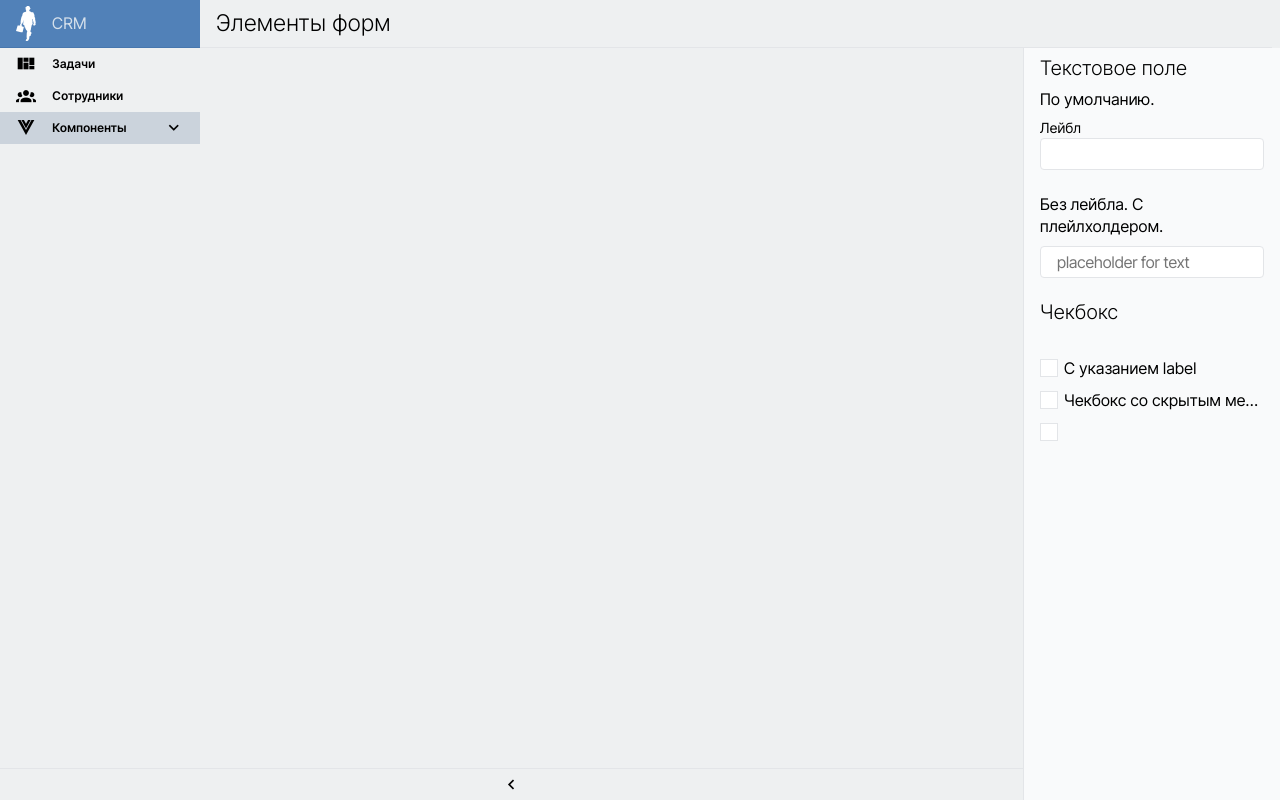
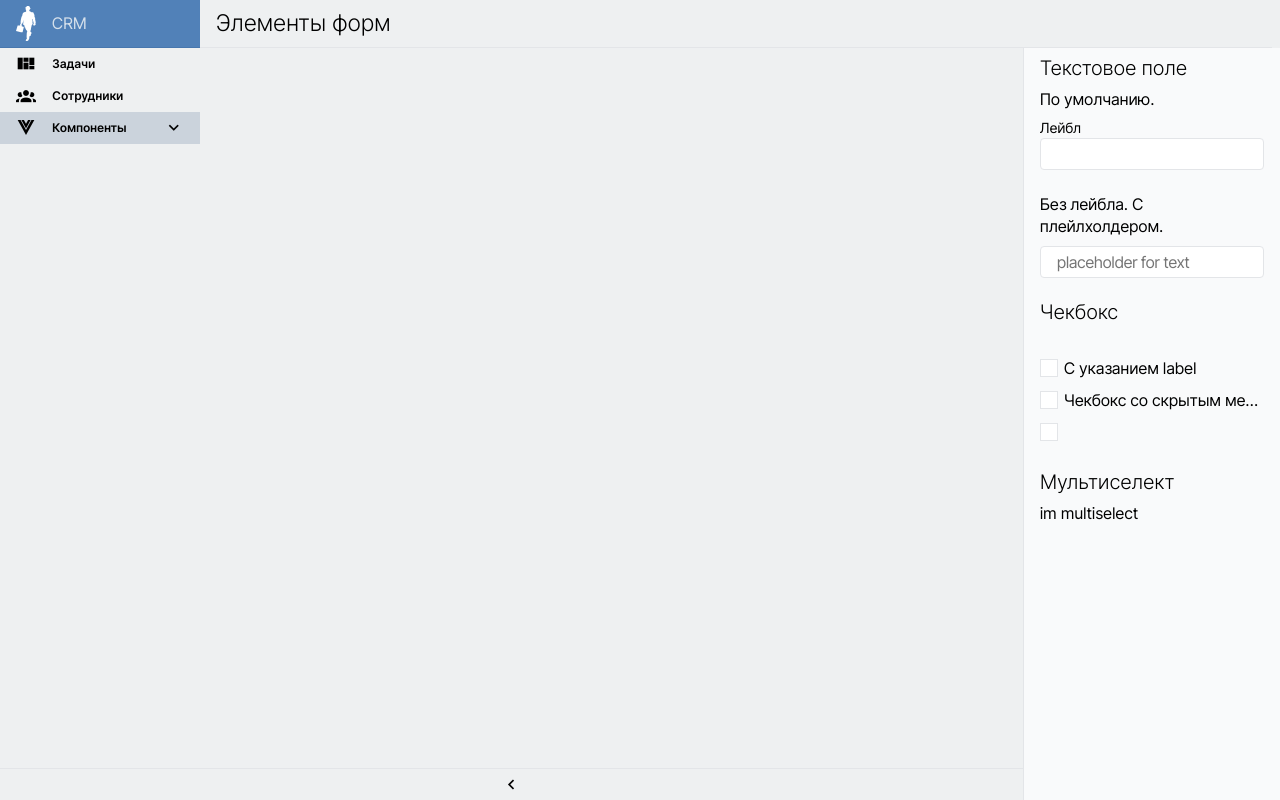
Before and after one commit to hardmagnett/big-company, a Vue app: page /components/inputs in a window 1280 px wide. Built offline with nearby package versions, Linux system fonts and the light colour scheme.

Commit message:
Пустышка

```diff
--- a/src/a-library/bootstrap.ts
+++ b/src/a-library/bootstrap.ts
@@ -17,6 +17,7 @@ import AInputControlHint from "@/a-library/components/forms/AInputControlHint/AI
 import ABtn from "@/a-library/components/forms/ABtn/ABtn.vue";
 import AInput from "@/a-library/components/forms/AInput/AInput.vue";
 import ACheckBox from "@/a-library/components/forms/ACheckBox/ACheckBox.vue";
+import AMultiSelect from "@/a-library/components/forms/AMultiselect/AMultiSelect.vue";
 
 // Typo
 import AIcon from "@/a-library/components/typo/AIcon/AIcon.vue";
@@ -71,6 +72,7 @@ export default function ({
   vueApp.component("ABtn", ABtn);
   vueApp.component("AInput", AInput);
   vueApp.component("ACheckBox", ACheckBox);
+  vueApp.component("AMultiSelect", AMultiSelect);
 
   // Typo
   vueApp.component("AIcon", AIcon);
--- /dev/null
+++ b/src/a-library/components/forms/AMultiselect/AMultiSelect.vue
@@ -0,0 +1,14 @@
+<script setup lang="ts">
+import { } from 'vue'
+
+</script>
+
+<template>
+  <div class="a-multi-select">
+    im multiselect
+  </div>
+</template>
+
+<style scoped>
+.a-multi-select {}
+</style>
--- a/src/a-library/views/component-list/ViewInputs/ViewInputs.vue
+++ b/src/a-library/views/component-list/ViewInputs/ViewInputs.vue
@@ -1,3 +1,8 @@
+<script setup lang="ts">
+
+
+</script>
+
 <template>
   <div class="inputs-page">
     <Teleport to="#page-header-place">
@@ -26,6 +31,9 @@
     />
     <ACheckBox hide-hint hide-label />
     <br />
+
+    <h2>Мультиселект</h2>
+    <AMultiSelect />
   </div>
 </template>
 
@@ -34,4 +42,6 @@
   padding-bottom: 200px;
 }
 </style>
-<script setup lang="ts"></script>
+<script setup lang="ts">
+import AMultiSelect from "@/a-library/components/forms/AMultiselect/AMultiSelect.vue";
+</script>
```
